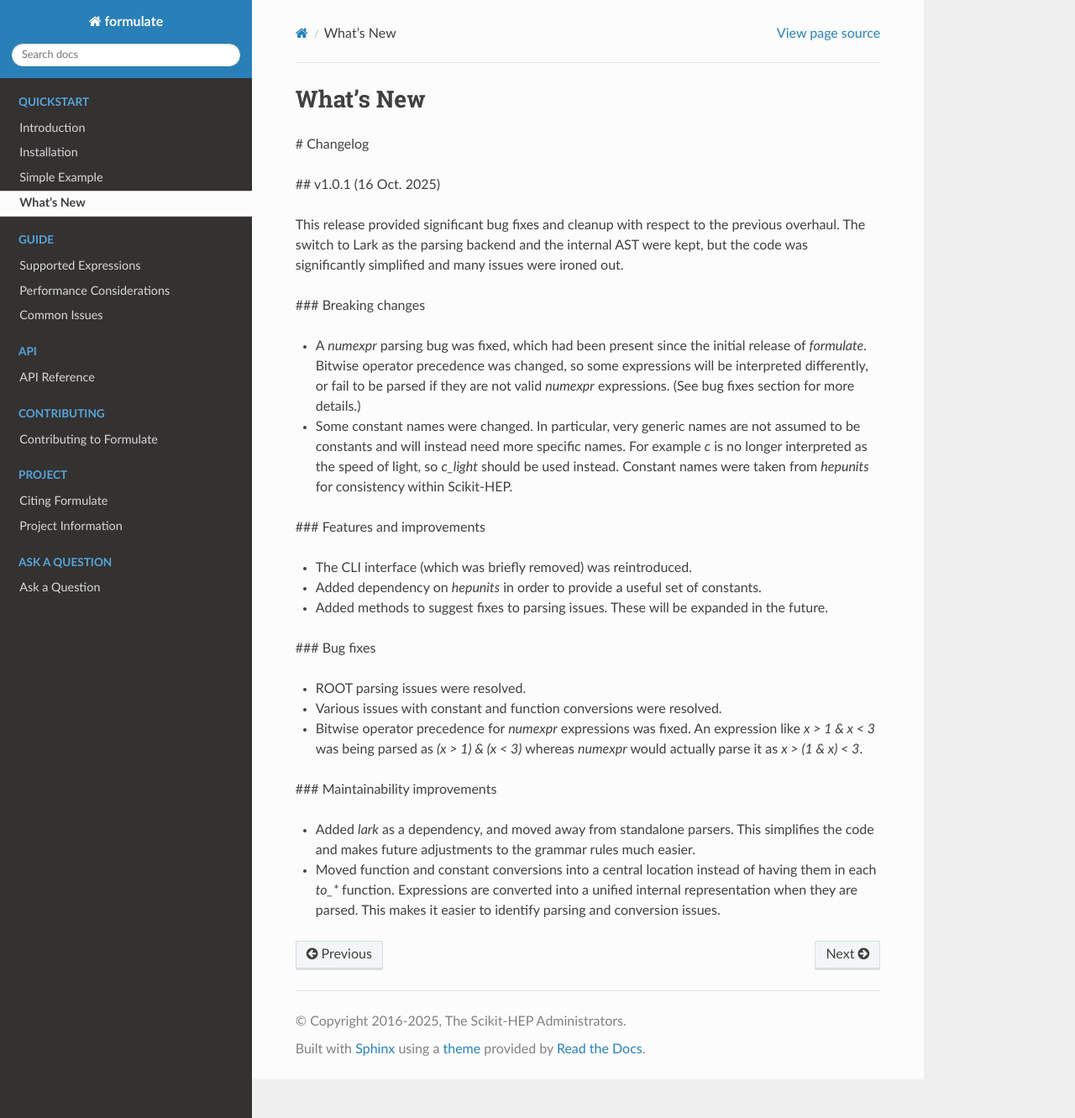
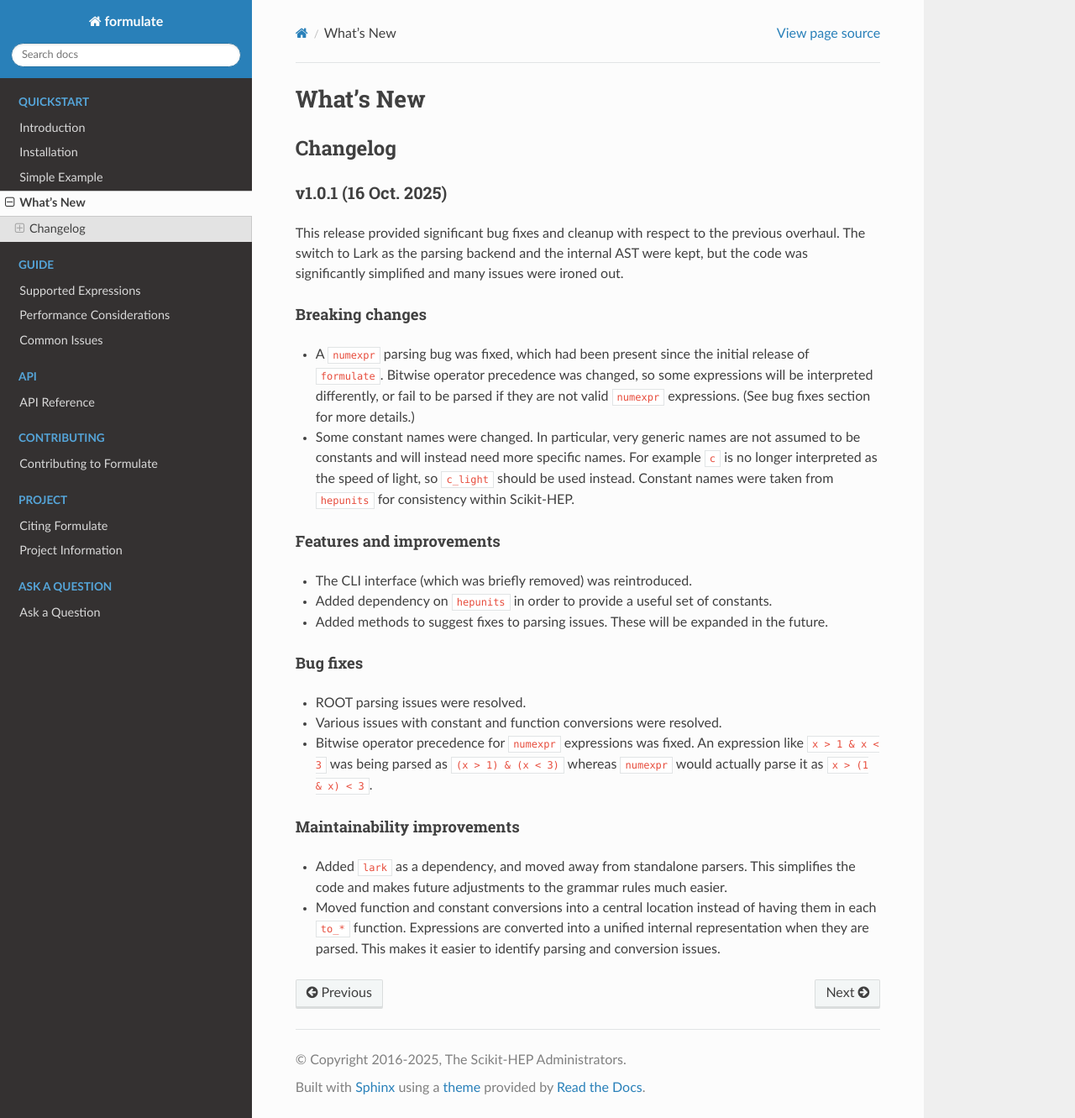
Before and after one commit to scikit-hep/formulate, a Sphinx documentation site: the page built from docs/quickstart/whatsnew.rst, in a window 1280 px wide and 1331 px high. Shown: the whole window at 84% size. Built offline with Sphinx 7.4.7 and the Read the Docs theme 3.1.0, drawn with Linux system fonts in a browser that asks for light colours; some of the changed lines change nothing that is shown.

Commit message:
Include changelog as markdown

```diff
--- a/docs/quickstart/whatsnew.rst
+++ b/docs/quickstart/whatsnew.rst
@@ -2,3 +2,4 @@ What's New
 =====================
 
 .. include:: ../../CHANGELOG.md
+   :parser: myst_parser.sphinx_
```
